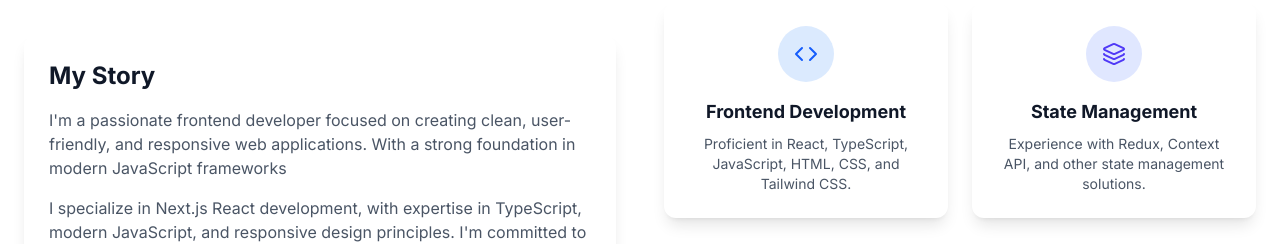
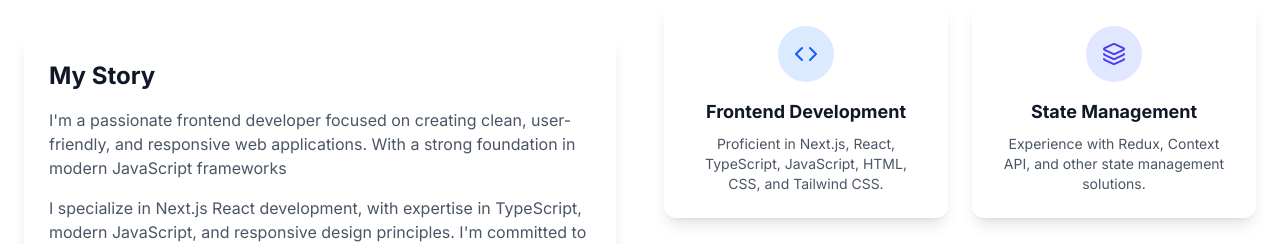
Before and after one commit to joejohn98/my-portfolio_, a Next.js app: page / in a window 1280 px wide. Shown: the part 2320-2564 px from the top of the page. Built offline with nearby package versions, Linux system fonts and the light colour scheme; no server answers.

Commit message:
docs(about): add Next.js to frontend skills list
- Updated About section to include Next.js in frontend technologies

```diff
--- a/src/sections/About.tsx
+++ b/src/sections/About.tsx
@@ -53,7 +53,7 @@ const About = () => {
                   Frontend Development
                 </h4>
                 <p className="text-gray-600 dark:text-gray-300 text-sm">
-                  Proficient in React, TypeScript, JavaScript, HTML, CSS, and
+                  Proficient in Next.js, React, TypeScript, JavaScript, HTML, CSS, and
                   Tailwind CSS.
                 </p>
               </div>
```
